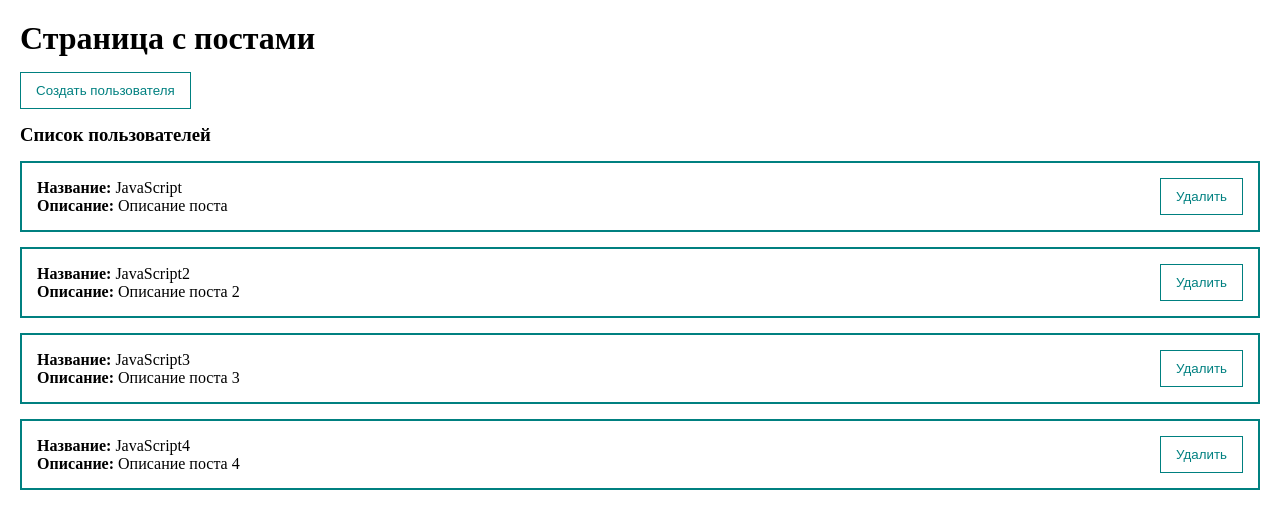
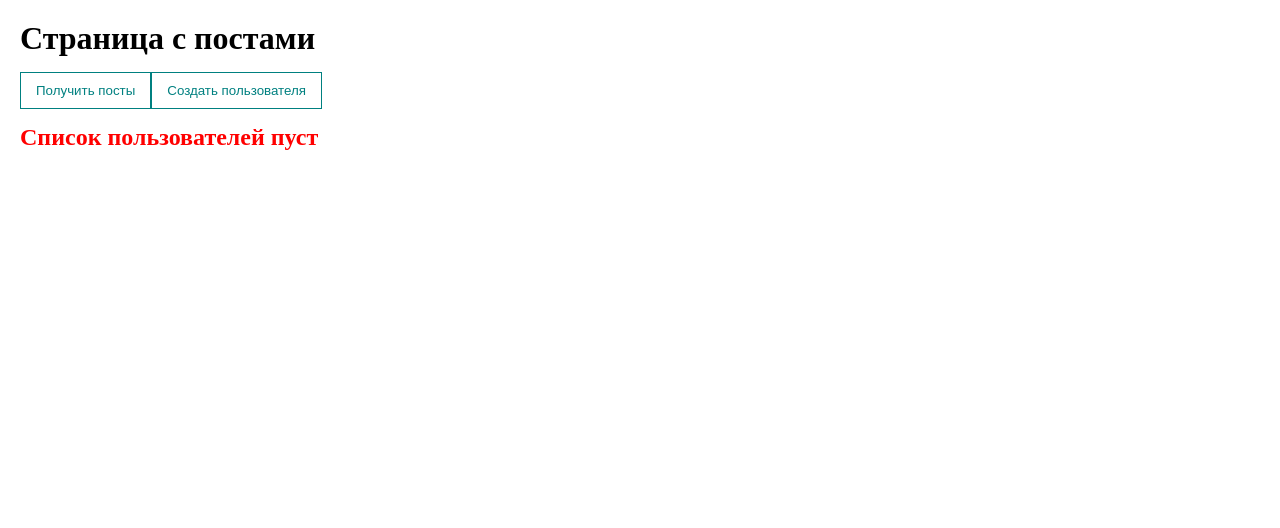
Before and after one commit to AnastasiaVyg/vue3-course, a Vue app: page / in a window 1280 px wide. Shown: the top 528 px of the page. Built offline with nearby package versions, Linux system fonts and the light colour scheme.

Commit message:
get posts with button

```diff
--- a/package.json
+++ b/package.json
@@ -7,6 +7,7 @@
     "build": "vue-cli-service build"
   },
   "dependencies": {
+    "axios": "^1.3.4",
     "core-js": "^3.8.3",
     "vue": "^3.2.13",
     "vue-router": "^4.0.3",
--- a/src/App.vue
+++ b/src/App.vue
@@ -1,6 +1,7 @@
 <template>
     <div class="app">
         <h1>Страница с постами</h1>
+        <my-button @click="fetchPosts">Получить посты</my-button>
         <my-button @click="showDialog" style="margin: 15px 0;">Создать пользователя</my-button>
         <my-dialog v-model:show="dialogVisible">
             <post-form @create="createPost"/>
@@ -14,19 +15,14 @@
 <script>
 import PostForm from "@/components/PostForm.vue"
 import PostList from "@/components/PostList.vue";
-
+import axios from 'axios';
 export default {
     components: {
         PostList, PostForm
     },
     data() {
         return {
-            posts: [
-                {id: 1, title: 'JavaScript', body: 'Описание поста'},
-                {id: 2, title: 'JavaScript2', body: 'Описание поста 2'},
-                {id: 3, title: 'JavaScript3', body: 'Описание поста 3'},
-                {id: 4, title: 'JavaScript4', body: 'Описание поста 4'},
-            ],
+            posts: [],
             dialogVisible: false,
         }
     },
@@ -43,6 +39,15 @@ export default {
         },
         showDialog() {
             this.dialogVisible = true;
+        },
+        async fetchPosts() {
+            try {
+                const response = await axios.get('https://jsonplaceholder.typicode.com/posts?_limit=10');
+                this.posts = response.data
+                console.log(response)
+            } catch (error) {
+                alert('Ошибка')
+            }
         }
     }
 }
```
Also changed, not shown: 1 other file (tests, documents, lock files or other folders).
